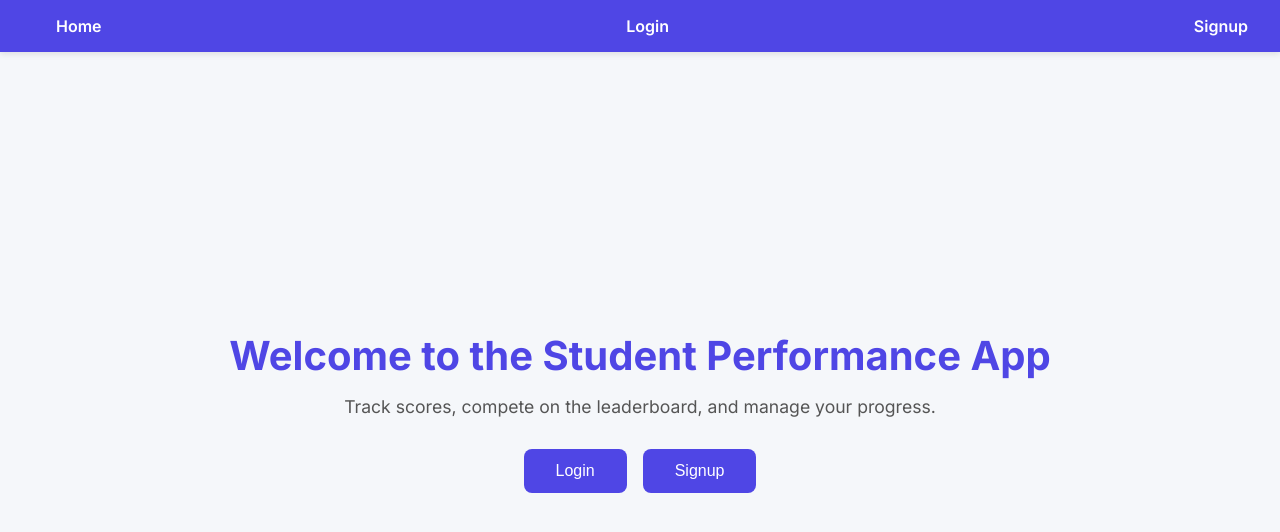
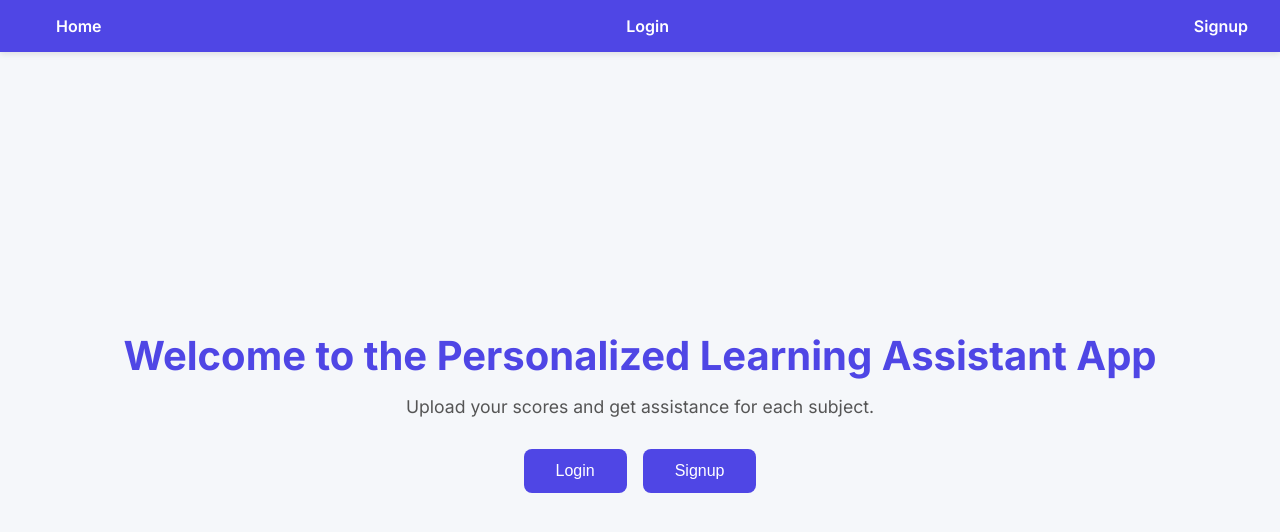
Before and after one commit to VanshiChandra/personalized-learning-assistant, a React (Create React App) app in the folder frontend/: page / in a window 1280 px wide. Shown: the top 532 px of the page. Built offline with nearby package versions, Linux system fonts and the light colour scheme.

Commit message:
initial commit

```diff
--- a/frontend/src/components/LandingPage.jsx
+++ b/frontend/src/components/LandingPage.jsx
@@ -9,8 +9,8 @@ const Landing = () => {
 
   return (
     <div className="landing">
-      <h1>Welcome to the Student Performance App</h1>
-      <p>Track scores, compete on the leaderboard, and manage your progress.</p>
+      <h1>Welcome to the Personalized Learning Assistant App</h1>
+      <p>Upload your scores and get assistance for each subject.</p>
       {token && user ? (
         <button onClick={() => navigate("/dashboard")}>Go to Dashboard</button>
       ) : (
--- a/frontend/src/components/Leaderboard.jsx
+++ b/frontend/src/components/Leaderboard.jsx
@@ -9,7 +9,7 @@ const Leaderboard = () => {
     const fetchLeaderboard = async () => {
       try {
         const res = await fetch(
-          `${import.meta.env.VITE_BACKEND_URL}/api/leaderboard`,
+          `${import.meta.env.REACT_APP_BACKEND_URL}/api/leaderboard`,
           {
             headers: { Authorization: `Bearer ${token}` },
           }
--- a/frontend/src/components/Login.jsx
+++ b/frontend/src/components/Login.jsx
@@ -11,7 +11,7 @@ const Login = () => {
   const handleSubmit = async (e) => {
     e.preventDefault();
     try {
-      const res = await fetch(`${import.meta.env.VITE_BACKEND_URL}/api/auth/login`, {
+      const res = await fetch(`${import.meta.env.REACT_APP_BACKEND_URL}/api/auth/login`, {
         method: "POST",
         headers: { "Content-Type": "application/json" },
         body: JSON.stringify({ email, password }),
--- a/frontend/src/components/Signup.jsx
+++ b/frontend/src/components/Signup.jsx
@@ -12,7 +12,7 @@ const Signup = () => {
   const handleSubmit = async (e) => {
     e.preventDefault();
     try {
-      const res = await fetch(`${import.meta.env.VITE_BACKEND_URL}/api/auth/signup`, {
+      const res = await fetch(`${import.meta.env.REACT_APP_BACKEND_URL}/api/auth/signup`, {
         method: "POST",
         headers: { "Content-Type": "application/json" },
         body: JSON.stringify({ username, email, password }),
--- a/frontend/src/components/UploadScores.jsx
+++ b/frontend/src/components/UploadScores.jsx
@@ -27,7 +27,7 @@ const UploadScores = () => {
     try {
       const token = localStorage.getItem("token");
       const res = await fetch(
-        `${import.meta.env.VITE_BACKEND_URL}/api/scores/upload`,
+        `${import.meta.env.REACT_APP_BACKEND_URL}/api/scores/upload`,
         {
           method: "POST",
           headers: {
```
